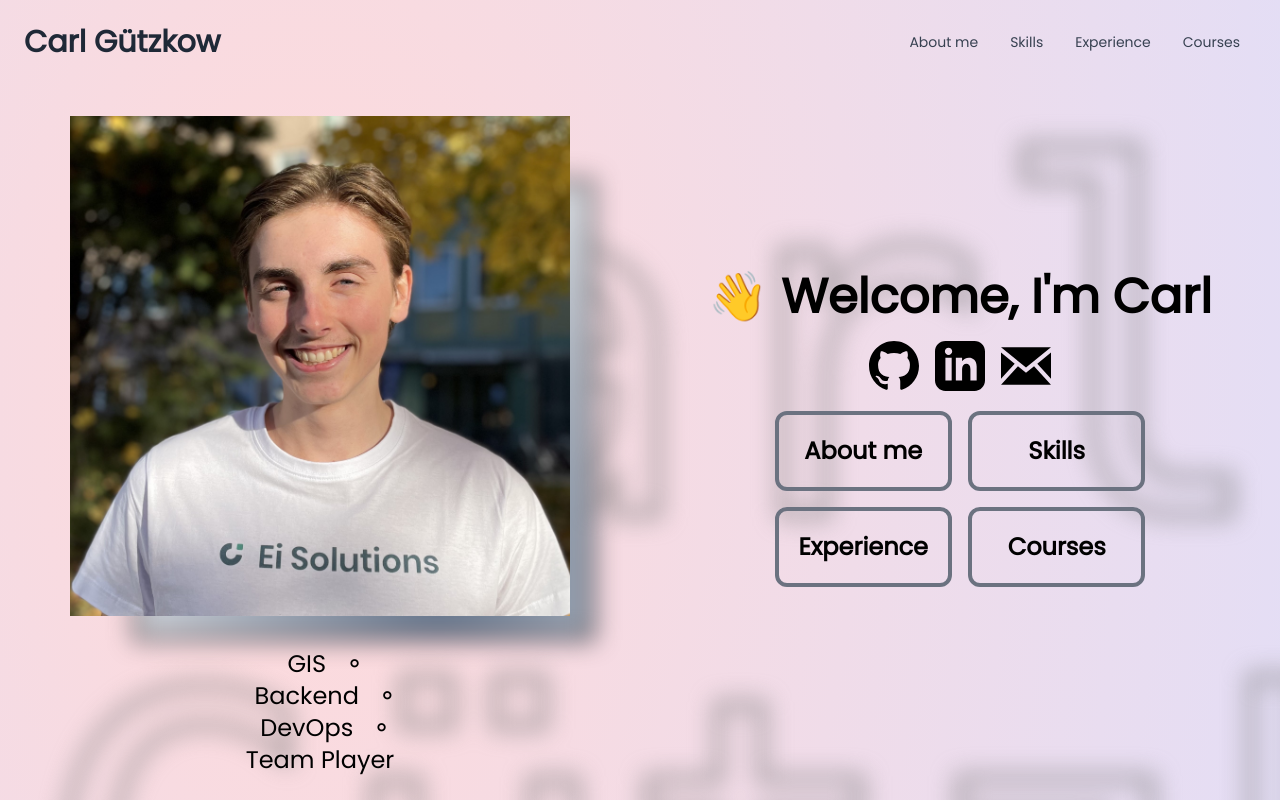
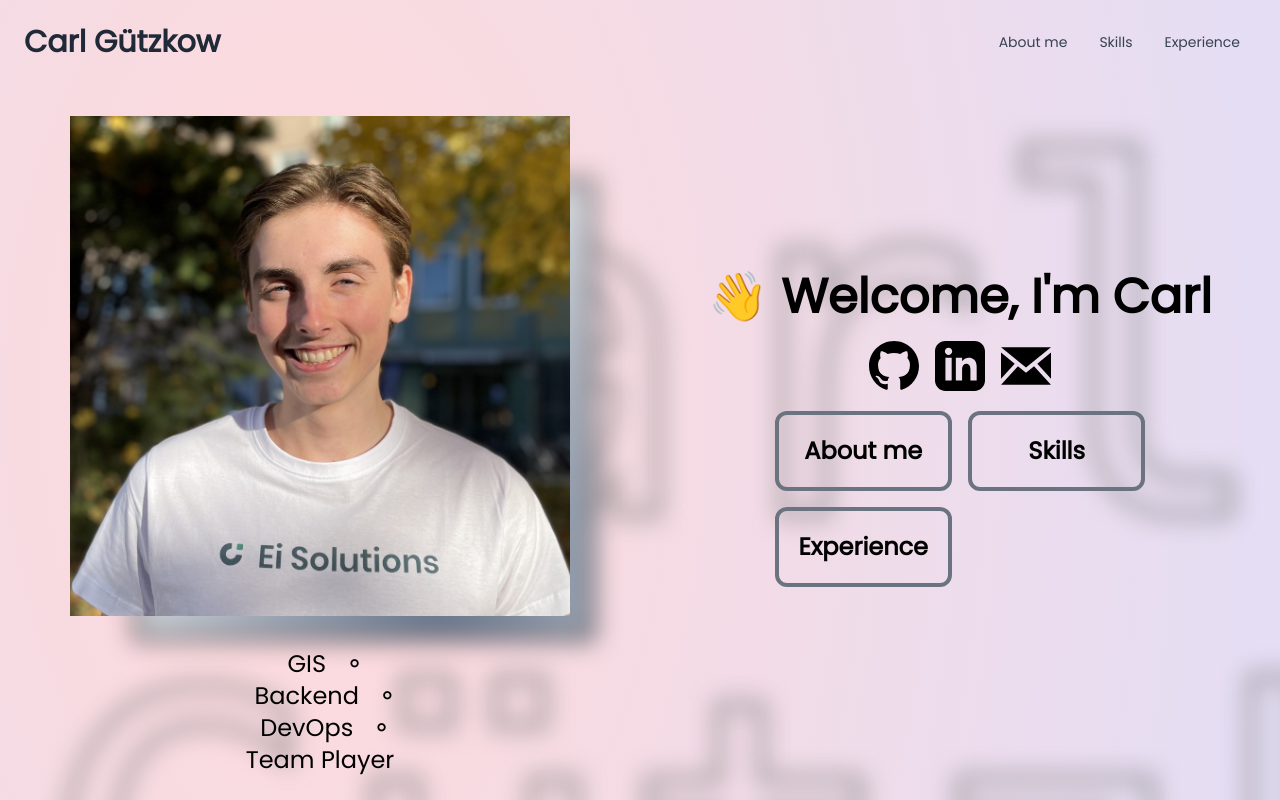
Before and after one commit to CJGutz/eportfolio, a Next.js app: page / in a window 1280 px wide. Shown: the top 800 px of the page. Built offline with nearby package versions, Linux system fonts and the light colour scheme.

Commit message:
temporarily remove courses from urls

```diff
--- a/components/Base/BaseLayout.tsx
+++ b/components/Base/BaseLayout.tsx
@@ -11,7 +11,6 @@ export const links = [
   { name: 'About me', href: '/#about' },
   { name: 'Skills', href: '/skills' },
   { name: 'Experience', href: '/experience' },
-  { name: 'Courses', href: '/courses' },
 ] as { name: string; href: string }[];
 
 const BaseLayout = ({ children }: BaseLayoutProps) => {
```
